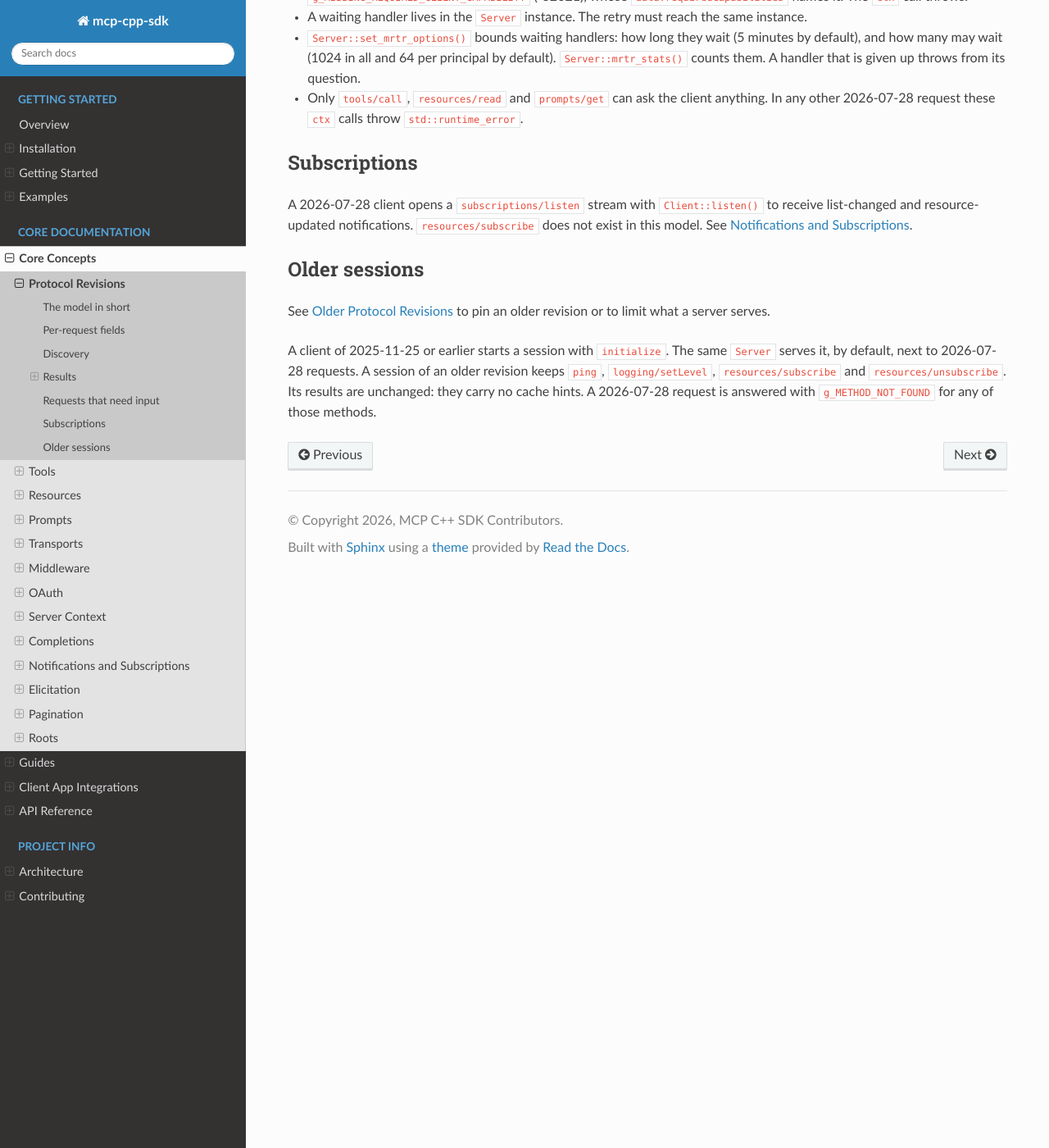
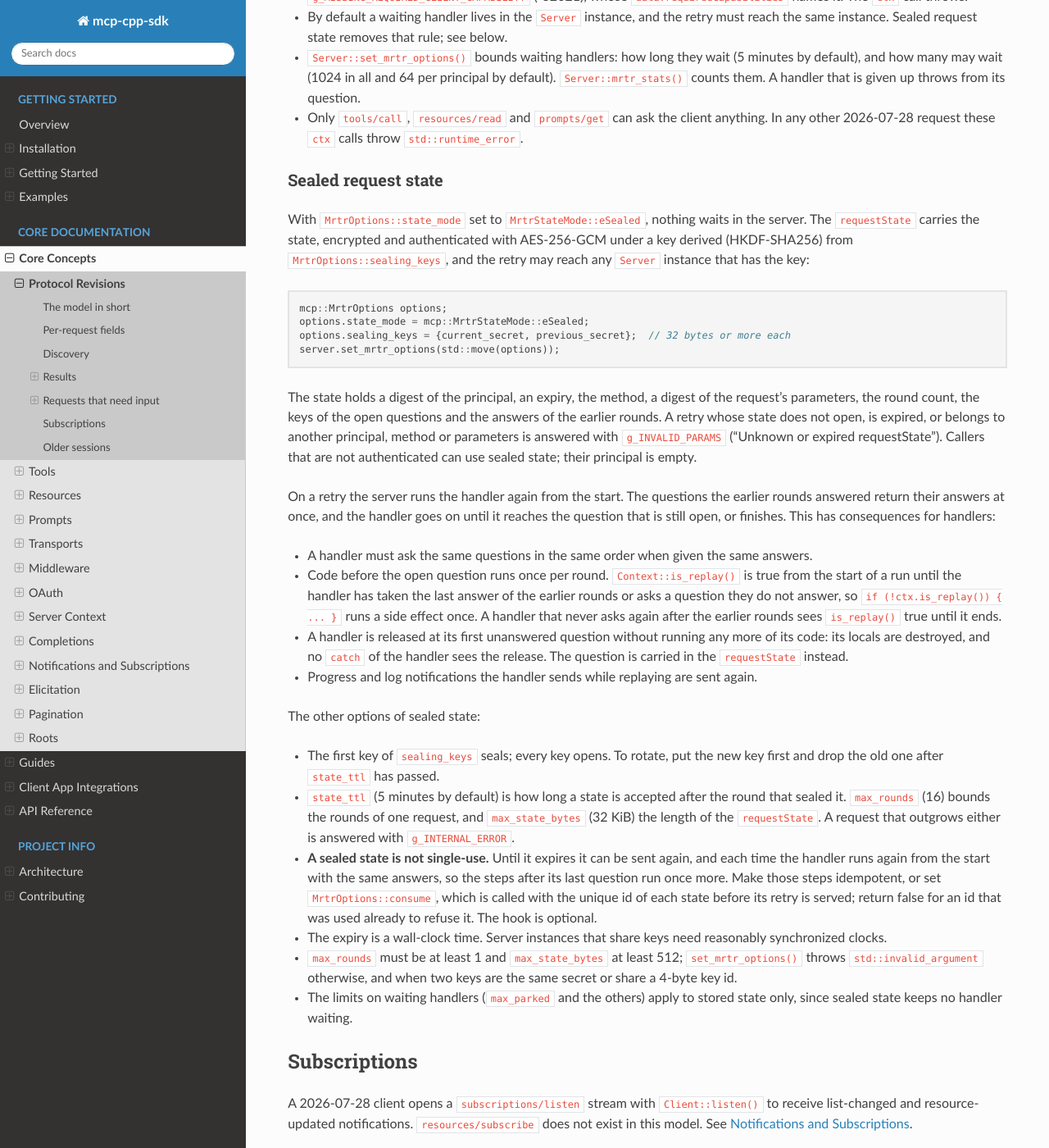
Before and after one commit to yurirocha15/mcp-cpp-sdk, a Sphinx documentation site: the page built from docs/concepts/protocol.rst, in a window 1280 px wide and 1400 px high, scrolled down 3238 px. Shown: the whole window at 82% size. Built offline with Sphinx 7.4.7 and the Read the Docs theme 3.1.0, drawn with Linux system fonts in a browser that asks for light colours; some of the changed text lies outside the part shown.

Commit message:
docs: describe sealed request state for multi round-trip requests

```diff
--- a/docs/concepts/protocol.rst
+++ b/docs/concepts/protocol.rst
@@ -169,14 +169,15 @@ method.
 
 Some details to know:
 
-* The ``requestState`` is a random token. It works once, for the same principal,
+* The ``requestState`` of stored state is a random token. It works once, for the same principal,
   method and parameters, and an unknown, expired or reused one is answered with
   ``g_INVALID_PARAMS`` ("Unknown or expired requestState").
 * A question that needs a capability the client did not declare in the request
   is answered with ``g_MISSING_REQUIRED_CLIENT_CAPABILITY`` (-32021), whose
   ``data.requiredCapabilities`` names it. The ``ctx`` call throws.
-* A waiting handler lives in the ``Server`` instance. The retry must reach the
-  same instance.
+* By default a waiting handler lives in the ``Server`` instance, and the retry
+  must reach the same instance. Sealed request state removes that rule; see
+  below.
 * ``Server::set_mrtr_options()`` bounds waiting handlers: how long they wait (5
   minutes by default), and how many may wait (1024 in all and 64 per principal
   by default). ``Server::mrtr_stats()`` counts them. A handler that is given up
@@ -184,6 +185,70 @@ Some details to know:
 * Only ``tools/call``, ``resources/read`` and ``prompts/get`` can ask the client
   anything. In any other 2026-07-28 request these ``ctx`` calls throw
   ``std::runtime_error``.
+
+Sealed request state
+~~~~~~~~~~~~~~~~~~~~
+
+With ``MrtrOptions::state_mode`` set to ``MrtrStateMode::eSealed``, nothing
+waits in the server. The ``requestState`` carries the state, encrypted and
+authenticated with AES-256-GCM under a key derived (HKDF-SHA256) from
+``MrtrOptions::sealing_keys``, and the retry may reach any ``Server`` instance
+that has the key:
+
+.. code-block:: cpp
+
+   mcp::MrtrOptions options;
+   options.state_mode = mcp::MrtrStateMode::eSealed;
+   options.sealing_keys = {current_secret, previous_secret};  // 32 bytes or more each
+   server.set_mrtr_options(std::move(options));
+
+The state holds a digest of the principal, an expiry, the method, a digest of
+the request's parameters, the round count, the keys of the open questions and
+the answers of the earlier rounds. A retry whose state does not open, is expired, or belongs to another principal,
+method or parameters is answered with ``g_INVALID_PARAMS`` ("Unknown or expired
+requestState"). Callers that are not authenticated can use sealed state; their
+principal is empty.
+
+On a retry the server runs the handler again from the start. The questions the
+earlier rounds answered return their answers at once, and the handler goes on
+until it reaches the question that is still open, or finishes. This has
+consequences for handlers:
+
+* A handler must ask the same questions in the same order when given the same
+  answers.
+* Code before the open question runs once per round. ``Context::is_replay()`` is
+  true from the start of a run until the handler has taken the last answer of
+  the earlier rounds or asks a question they do not answer, so
+  ``if (!ctx.is_replay()) { ... }`` runs a side effect once. A handler that
+  never asks again after the earlier rounds sees ``is_replay()`` true until it
+  ends.
+* A handler is released at its first unanswered question without running any more
+  of its code: its locals are destroyed, and no ``catch`` of the handler sees the
+  release. The question is carried in the ``requestState`` instead.
+* Progress and log notifications the handler sends while replaying are sent
+  again.
+
+The other options of sealed state:
+
+* The first key of ``sealing_keys`` seals; every key opens. To rotate, put the
+  new key first and drop the old one after ``state_ttl`` has passed.
+* ``state_ttl`` (5 minutes by default) is how long a state is accepted after the
+  round that sealed it. ``max_rounds`` (16) bounds the rounds of one request,
+  and ``max_state_bytes`` (32 KiB) the length of the ``requestState``. A request
+  that outgrows either is answered with ``g_INTERNAL_ERROR``.
+* **A sealed state is not single-use.** Until it expires it can be sent again,
+  and each time the handler runs again from the start with the same answers, so
+  the steps after its last question run once more. Make those steps idempotent,
+  or set ``MrtrOptions::consume``, which is called with the unique id of each
+  state before its retry is served; return false for an id that was used already
+  to refuse it. The hook is optional.
+* The expiry is a wall-clock time. Server instances that share keys need
+  reasonably synchronized clocks.
+* ``max_rounds`` must be at least 1 and ``max_state_bytes`` at least 512;
+  ``set_mrtr_options()`` throws ``std::invalid_argument`` otherwise, and when two
+  keys are the same secret or share a 4-byte key id.
+* The limits on waiting handlers (``max_parked`` and the others) apply to stored
+  state only, since sealed state keeps no handler waiting.
 
 Subscriptions
 -------------
--- a/docs/guides/deployment.rst
+++ b/docs/guides/deployment.rst
@@ -300,9 +300,9 @@ Sticky Sessions
 
 A session of 2025-11-25 or earlier is stateful (initialization, followed by multiple requests), so ensure your load balancer uses **sticky sessions** (session affinity) for such clients. If a client's request is routed to a different instance that hasn't seen the ``initialize`` request, the server will reject the request.
 
-A 2026-07-28 request needs no session, and any instance that serves the same tools, resources and prompts can answer it. Two cases still need the request to reach a particular instance:
+A 2026-07-28 request needs no session, and any instance that serves the same tools, resources and prompts can answer it. Two cases can still need the request to reach a particular instance:
 
-- A request whose handler asks the client a question (``Context::elicit()``, ``sample_llm()``, ``request_roots()``) waits in the ``Server`` instance. The client's retry, which carries the ``requestState``, must reach that instance; a retry that does not is answered as for an unknown ``requestState``.
+- A request whose handler asks the client a question (``Context::elicit()``, ``sample_llm()``, ``request_roots()``) waits in the ``Server`` instance by default. The client's retry, which carries the ``requestState``, must reach that instance; a retry that does not is answered as for an unknown ``requestState``. With sealed request state (``MrtrOptions::state_mode``, see :doc:`/concepts/protocol`) the state travels in the ``requestState`` and any instance configured with the same ``sealing_keys`` serves the retry.
 - A ``subscriptions/listen`` stream is one long-lived request, and the notifications it carries come from the instance that holds it.
 
 Health Checks
```
Also changed, not shown: CHANGELOG.md (+19 -0 lines).
